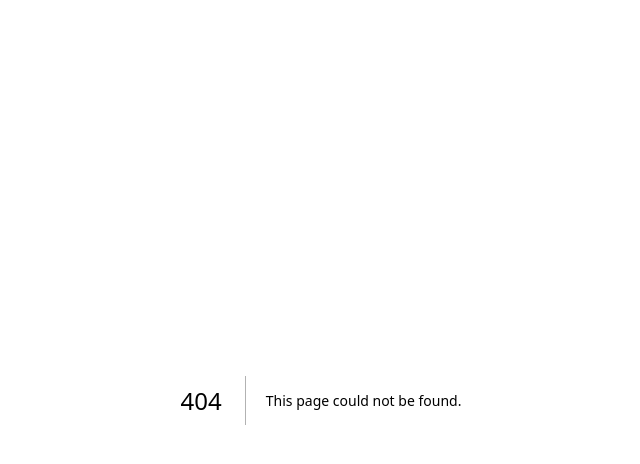
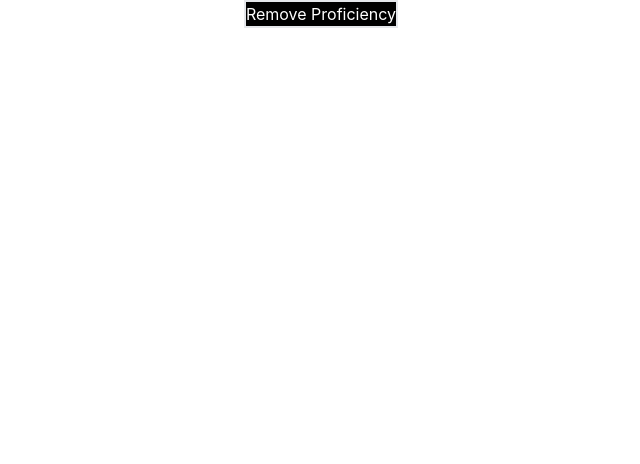
Before and after one commit to G-bot987/NextDnDCharacterManager, a Next.js app: page /components/buildcharactercomponents/cardcomponents/languagecomponents/Selectedlanguageproperty in a window 1280 px wide. Before the commit this address had no page. Shown: the top 464 px of the page, without its empty margins (319-959 px from the left). Built offline with nearby package versions, Linux system fonts and the light colour scheme.

Commit message:
selected lang property comp

```diff
--- /dev/null
+++ b/pages/components/buildcharactercomponents/cardcomponents/languagecomponents/Selectedlanguageproperty.tsx
@@ -0,0 +1,37 @@
+import React, { useState, useEffect } from "react";
+
+import { useDispatch } from "react-redux";
+import { LanguageProFalse } from "../../../../../slices/languageSlice";
+
+interface PropsInterface {
+  value: string;
+  selected: boolean;
+}
+
+export default function Selectedlanguageproperty(Props: PropsInterface) {
+  const { value, selected } = Props;
+  const dispatch = useDispatch();
+
+  const [deselect, setDeselect] = useState(false);
+
+  useEffect(() => {
+    if (deselect === true) {
+      console.log("pre dispatch", Props);
+      const property = { value, selected: false };
+      dispatch(LanguageProFalse(property));
+    }
+  }, [deselect]);
+
+  return (
+    <div className="flex justify-center text-center flex-row bg-white rounded-lg">
+      <div className="text-black">{value}</div>
+
+      <div
+        className="bg-black border-2 border-solid"
+        onClick={() => setDeselect(!deselect)}
+      >
+        <p className="text-white">Remove Proficiency</p>
+      </div>
+    </div>
+  );
+}
```
